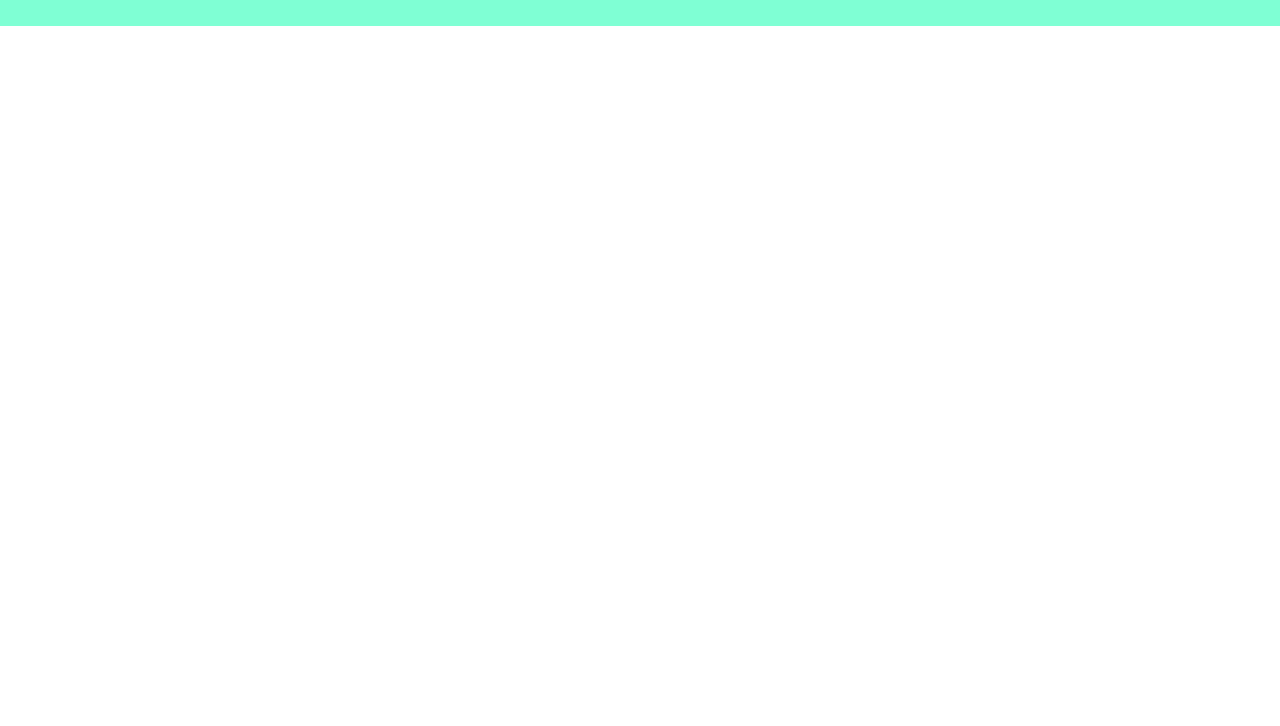
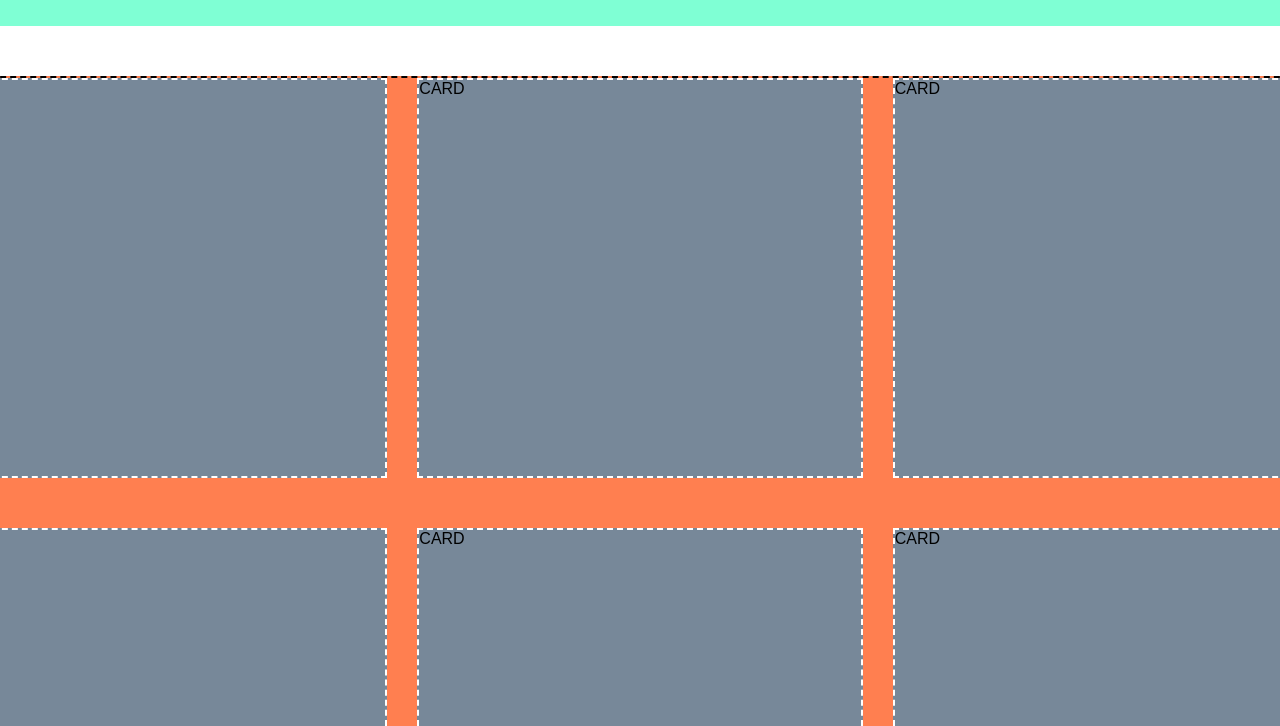
Before and after one commit to vincenzomercadante/html-css-boolando, a plain HTML site: page index.html in a window 1280 px wide. Shown: the part 74-800 px from the top of the page. Drawn offline with Linux system fonts and the light colour scheme.

Commit message:
feat add main block

```diff
--- a/index.html
+++ b/index.html
@@ -23,6 +23,16 @@
         <!-- main con un contenitore che contiene le 6 immagini -->
         <!-- sei immagini TUTTE hanno sopra il cuore e 5 di queste un'etichetta -->
         <!-- area sotto l'immagine con  con marca vestito e prezzo-->
+        <main class="main">
+            <div class="container">
+                <div class="card">CARD</div>
+                <div class="card">CARD</div>
+                <div class="card">CARD</div>
+                <div class="card">CARD</div>
+                <div class="card">CARD</div>
+                <div class="card">CARD</div>
+            </div>
+        </main>
         <!-- footer con nome azienda e link utili da una parte e icon social dall'altra-->
     </body>
 </html>
--- a/style/style.css
+++ b/style/style.css
@@ -12,7 +12,7 @@ body{
     min-width: 1400px;
 }
 
-/* header */
+/* ! header */
 .header{
     background-color: aquamarine;
     display: flex;
@@ -56,3 +56,31 @@ body{
     display: inline-block;
     list-style: none;
 }
+
+/* ! MAIN */
+.main{
+    display: flex;
+    justify-content: center;
+}
+
+.main > .container{
+    margin: 50px 0;
+    display: flex;
+    flex-wrap: wrap;
+    justify-content: space-between;
+
+    /* debug */
+    min-height: 700px;
+    background-color: coral;
+    border: 2px dashed black;
+}
+
+.main .card{
+    margin-bottom: 50px;
+    width: calc(100%/3 - 20px);
+
+    /* debug */
+    min-height: 400px;
+    background-color: lightslategray;
+    border: 2px dashed white;
+}
```
